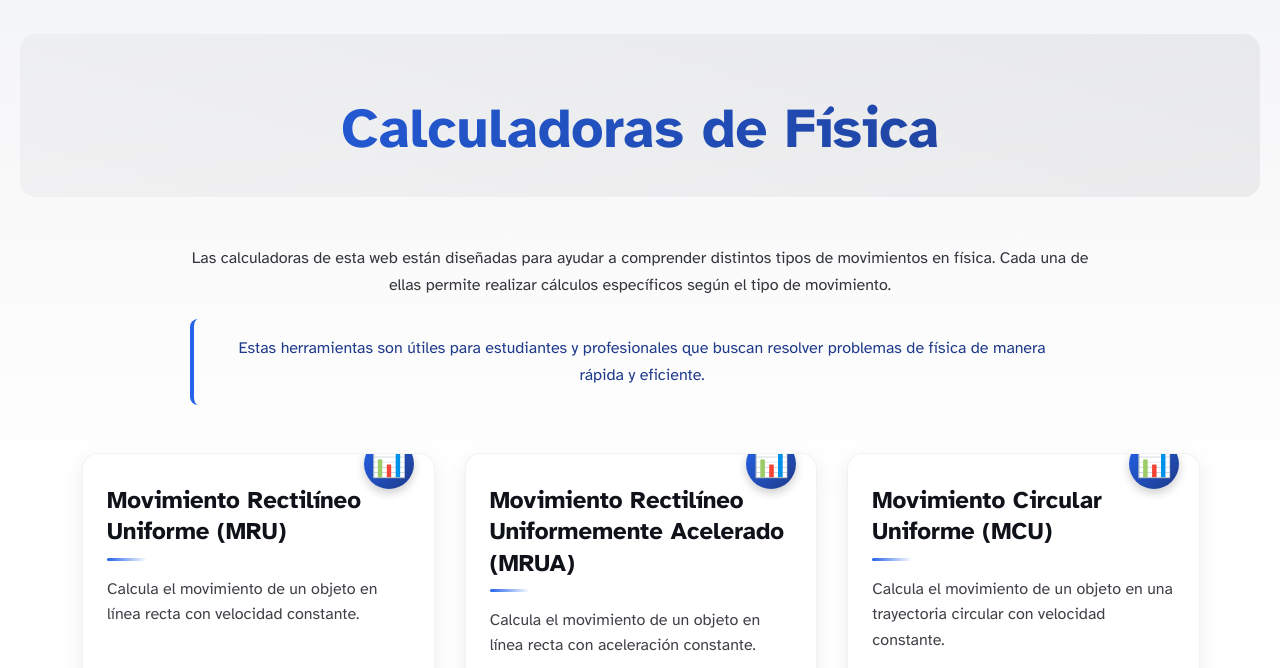
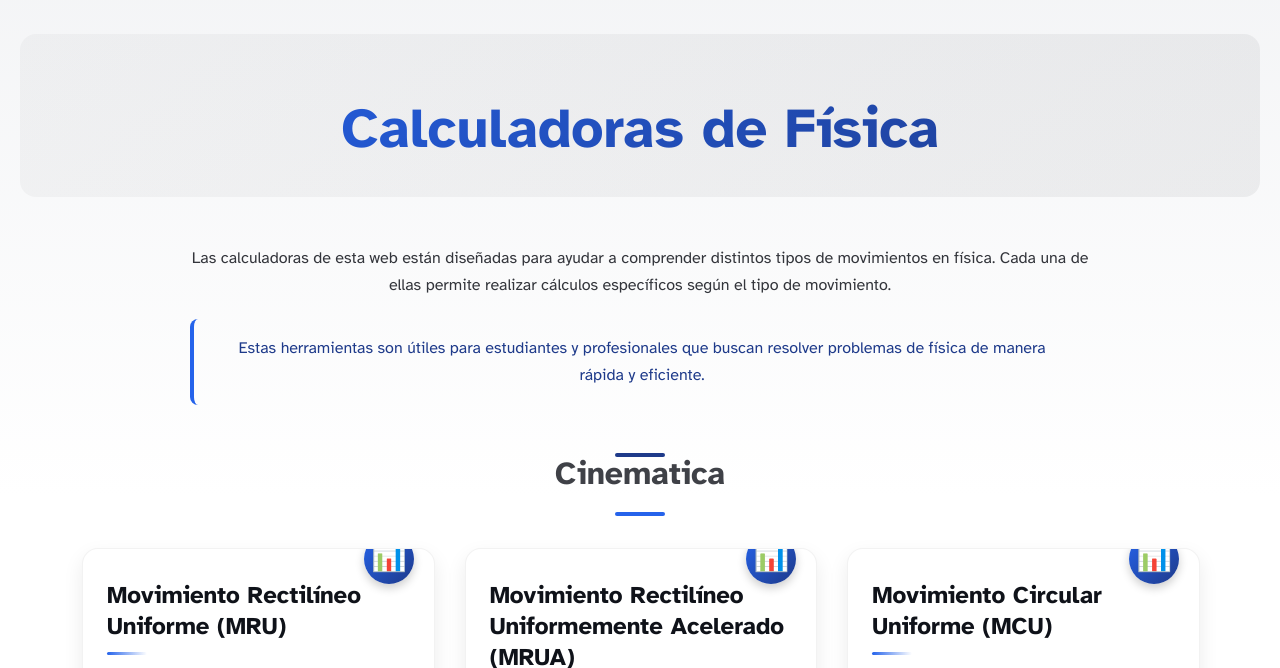
Before and after one commit to AlejandroIMP/FisicaWebApplication, an Astro site: page /calculator in a window 1280 px wide. Shown: the part 104-772 px from the top of the page. Built offline with nearby package versions, Linux system fonts and the light colour scheme; Astro itself is replaced by a stand-in of ours.

Commit message:
feat(calculator): add subtitle for Cinematica section with styling enhancements

```diff
--- a/src/pages/calculator.astro
+++ b/src/pages/calculator.astro
@@ -20,6 +20,7 @@ import CalculatorCard from "../components/CalculatorCard.astro";
       </p>
     </div>
 
+    <h2 class="calculator-grid__subtitle">Cinematica</h2>
     <div class="calculator-grid">
       {CALCULATORS.map((calculator) => (
         <CalculatorCard
@@ -35,6 +36,32 @@ import CalculatorCard from "../components/CalculatorCard.astro";
 </CalculatorLayout>
 
 <style>
+  .calculator-grid__subtitle {
+    font-size: 2rem;
+    text-align: center;
+    margin-bottom: 2rem;
+    color: rgba(var(--black), 0.8);
+  }
+  .calculator-grid__subtitle::after {
+    content: "";
+    display: block;
+    width: 50px;
+    height: 4px;
+    background-color: var(--accent);
+    margin: 0 auto;
+    margin-top: 1rem;
+    border-radius: 2px;
+  }
+  .calculator-grid__subtitle::before {
+    content: "";
+    display: block;
+    width: 50px;
+    height: 4px;
+    background-color: var(--accent-dark);
+    margin: 0 auto;
+    margin-top: 1rem;
+    border-radius: 2px;
+  }
   .hero {
     position: relative;
     padding: 4rem 0 2rem;
```
